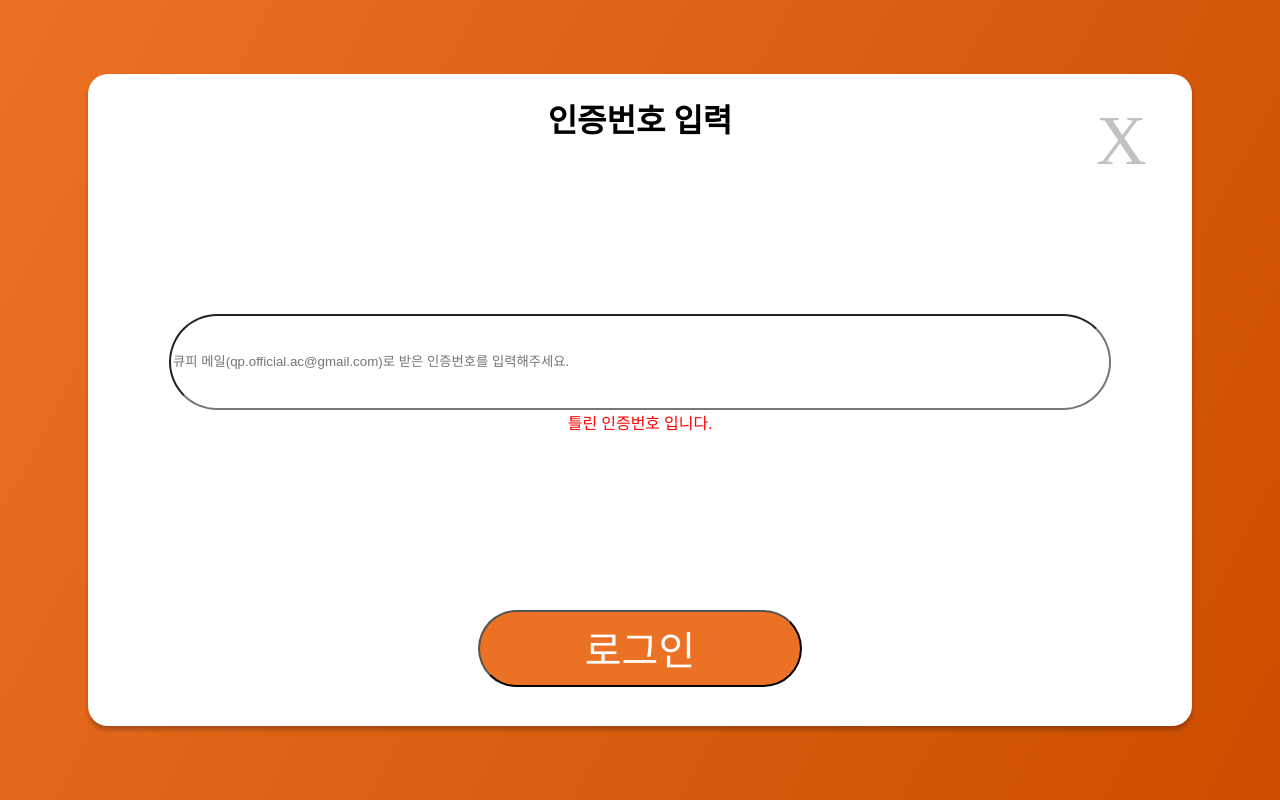
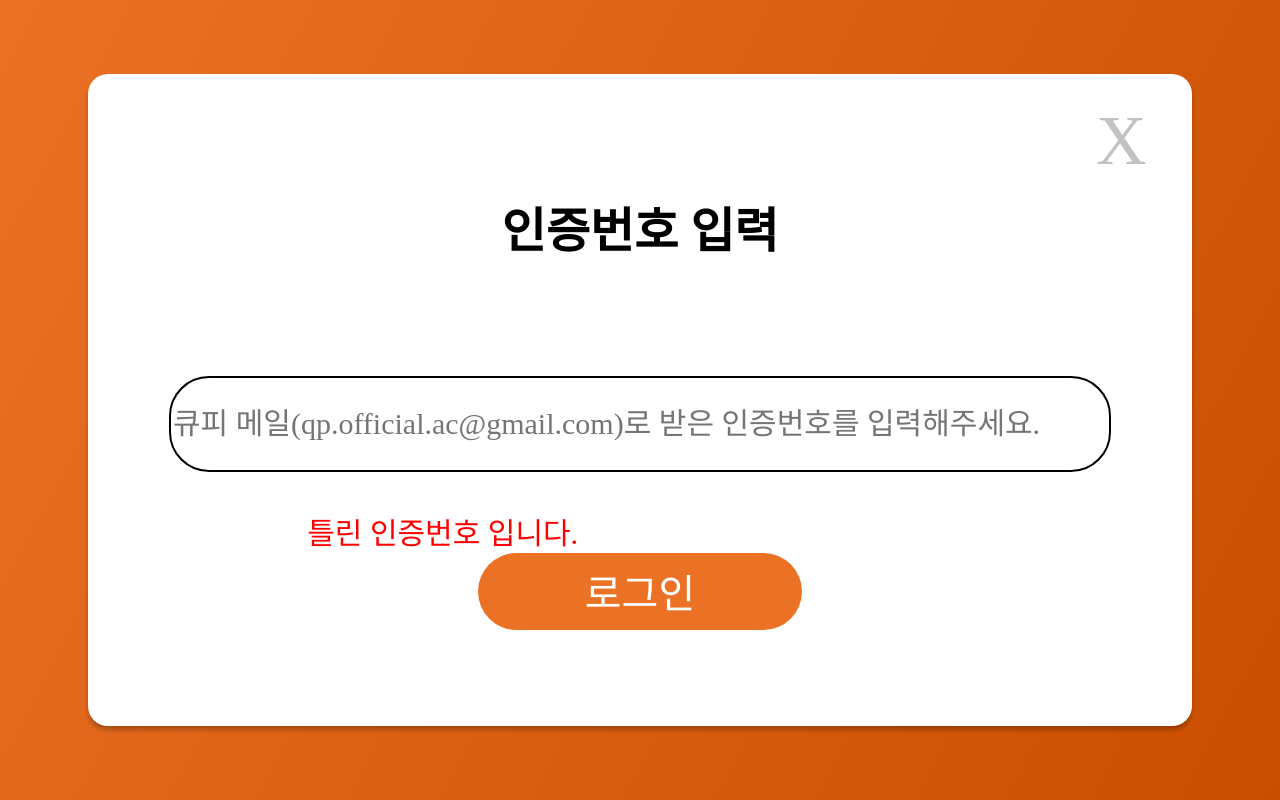
Before and after one commit to qp-official-org/Frontend_React, a React (Create React App) app: page /certify in a window 1280 px wide. Built offline with nearby package versions, Linux system fonts and the light colour scheme; a web font is replaced by a local one.

Commit message:
로그인 0.01화면 css 완성

```diff
--- a/src/Certify.jsx
+++ b/src/Certify.jsx
@@ -44,14 +44,14 @@ function Certify() {
                     <button onClick={BackBtn} style={styles.previous}>X</button>
                     </div>
                     <div style={styles.buttonBox}>
-                        <h1 style = {styles.contents}>인증번호 입력</h1>
+                        <h1 style = {styles.pageTitle}>인증번호 입력</h1>
                         <input placeholder="큐피 메일(qp.official.ac@gmail.com)로 받은 인증번호를 입력해주세요." style = {styles.bar}
                         id="CertifyNum" type="text" value={CertifyNum} onChange={handleNumChange}></input>
                             <div class="help">
                                 {isValidNum ? (
-                                <span class="success" style = {{color:'green'}}>인증되었습니다.</span> //이 부분은 임의로 작성해둔 것 (메일로 전송받은 인증번호를 어떻게 확인할지에 대해 논의 필요<)
+                                    <span class="success" style = {{color: "green", fontFamily: "Pretendard", fontSize: "30px", fontStyle: "normal", fontWeight: 400, lineHeight: "normal"}}></span> //이 부분은 임의로 작성해둔 것 (메일로 전송받은 인증번호를 어떻게 확인할지에 대해 논의 필요<)
                                 ) : (
-                                    <span class="fail" style = {{color:'red'}}>틀린 인증번호 입니다.</span>
+                                    <span class="fail" style = {{position:"absolute", color:'#F00', fontFamily: "Pretendard", fontSize: "30px", fontStyle: "normal", fontWeight: 400, lineHeight: "normal", top:"509px", left:"24%"}}>틀린 인증번호 입니다.</span>
                                 )}
                             </div>
                         <button style = {styles.loginButton} onClick={handleNextButtonClick}>로그인</button>
--- a/src/Login1.jsx
+++ b/src/Login1.jsx
@@ -55,15 +55,15 @@ function Login1() {
                     <div style={styles.buttonBox}>
                         <div class="naverLogin">
                             <button style={styles.button1}>네이버 로그인</button>
-                            <img src={nlogo} style={{position: "absolute", top:"379px", left:"34%"}}></img>
+                            <img src={nlogo} style={{position: "absolute", top:"379px", left:"38%"}}></img>
                         </div>
                         <div class="kakaoLogin">
                             <button style={styles.button2}>카카오 로그인</button>
-                            <img src={klogo} style={{position: "absolute", top:"510px", left:"34%"}}></img>
+                            <img src={klogo} style={{position: "absolute", top:"510px", left:"38%"}}></img>
                         </div>
                         <div class="googleLogin">
                             <button style={styles.button3}>구글 로그인</button>
-                            <img src={glogo} style={{position: "absolute", top:"647px", left:"34%"}}></img>
+                            <img src={glogo} style={{position: "absolute", top:"647px", left:"38%"}}></img>
                         </div>
                     </div>
 
--- a/src/components/logindetail/style.js
+++ b/src/components/logindetail/style.js
@@ -109,7 +109,7 @@ export const styles = {
         width: "552px",
         height: "90px",
         top:"269px",
-        left:"27%",
+        left:"30%",
         cursor:"pointer"
     },
     button2: {
@@ -130,7 +130,7 @@ export const styles = {
         top:"402px",
         margin: '81px',
         cursor:"pointer",
-        left:"27%"
+        left:"30%"
     },
     button3: {
         position:"absolute",
@@ -148,11 +148,21 @@ export const styles = {
         width: "552px",
         height: "90px",
         top:"535px",
-        left:"27%",
+        left:"30%",
         margin: '81px',
         cursor:"pointer"
     },
-
+    pageTitle:{
+        color: "#000",
+        textAlign: "center",
+        fontFamily: "Pretendard",
+        fontSize: "48px",
+        fontStyle: "normal",
+        fontWeight: 600,
+        lineHeight: "normal",
+        position:"absolute",
+        marginTop:"338px"
+    },
     nextButton: {
         position:"absolute",
         marginTop: '665px',
@@ -163,7 +173,9 @@ export const styles = {
         cursor:"pointer"
     },
     loginButton: {
-        marginTop: '176px',
+        border:"none",
+        position:"absolute",
+        marginTop:"1035px",
         width: '324px',
         height: '77px',
         borderRadius: '40px',
@@ -184,9 +196,17 @@ export const styles = {
         height: '81.54%'
     },
     bar: {
-        marginTop: '151px',
+        position:"absolute",
+        marginTop: '700px',
         width: '934px',
         height: '90px',
-        borderRadius: '50px'
+        borderRadius: "40px",
+        border: "2px solid #000",
+        color: "rgba(0, 0, 0, 0.50)",
+        fontFamily: "Pretendard",
+        fontSize: "30px",
+        fontStyle: "normal",
+        fontWeight: 400,
+        lineHeight: "normal"
     }
 };
```
